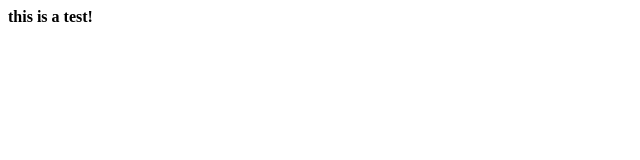
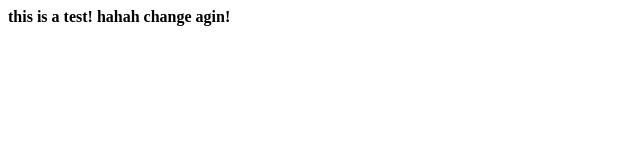
Before and after one commit to xiedingjie/carso, a plain HTML site: page index.html in a window 1280 px wide. Shown: the whole page, without its empty margins (0-640 px from the left). Drawn offline with Linux system fonts and the light colour scheme.

Commit message:
change again

```diff
--- a/index.html
+++ b/index.html
@@ -1 +1 @@
-<b> this is a test!</b>
+<b> this is a test! hahah change agin!</b>
```
